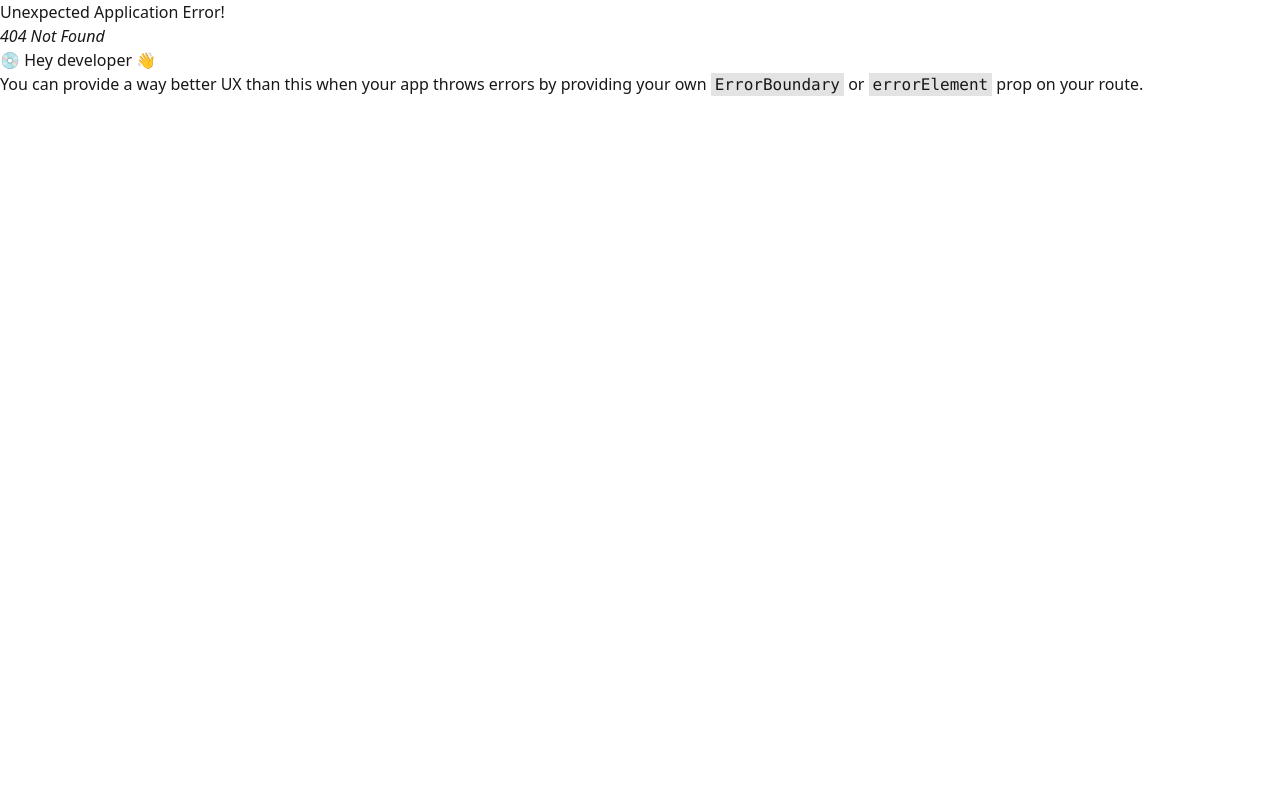
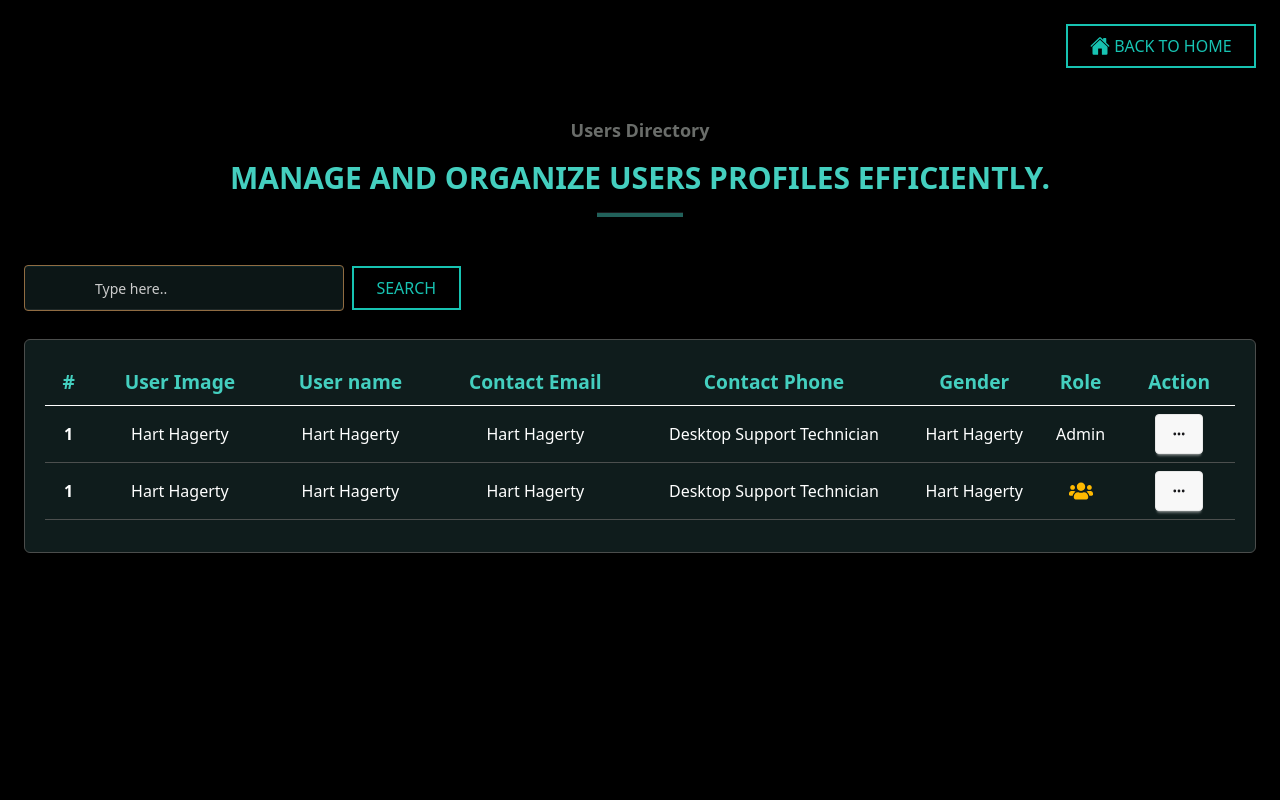
Before and after one commit to TanjiinaAkter/Eventease-client, a React (Vite) app: page /userlist in a window 1280 px wide. Before the commit this address had no page. Shown: the top 800 px of the page. Built offline with nearby package versions, Linux system fonts and the light colour scheme; a web font is replaced by a local one.

Commit message:
users   done

```diff
--- /dev/null
+++ b/src/pages/Dahboard/UserList/UserList.jsx
@@ -0,0 +1,117 @@
+import { HiDotsHorizontal } from "react-icons/hi";
+import { IoHome } from "react-icons/io5";
+import { MdDelete } from "react-icons/md";
+import { Link } from "react-router-dom";
+import RouteTitle from "../../../components/RouteTitle";
+import { GoPlus } from "react-icons/go";
+import { FaUsers } from "react-icons/fa";
+
+const UserList = () => {
+  return (
+    <div className="relative z-0  bg-black w-full h-full min-h-screen p-6">
+      <div className="flex justify-end">
+        <Link to="/">
+          <button className="flex button-style justify-start items-center gap-1">
+            <IoHome className="text-xl"></IoHome> BACK TO HOME
+          </button>
+        </Link>
+      </div>
+      <RouteTitle
+        routetitle={"Users Directory "}
+        routesubtitle={
+          "Manage and organize Users  profiles efficiently."
+        }></RouteTitle>
+      {/* SEARCH AND ADD NEW BUTTON */}
+      <div className="flex  flex-wrap my-7 justify-start items-center gap-4">
+        <div className="flex flex-wrap items-center gap-2">
+          <input
+            type="text"
+            id="text"
+            placeholder="Type here.."
+            className="input input-bordered !py-[22px] input-info border !border-[#b58753] bg-[#0f1c1c] text-white w-full max-w-xs placeholder:text-white"
+          />
+          <button className="button-style hover:scale-105">Search</button>
+        </div>
+      </div>
+      {/* TABLE STARSTS */}
+      <div className="mx-auto overflow-auto  border border-[#4b4d4c] w-full flex flex-col gap-4 p-5 pb-8 rounded-md bg-[#0f1c1c] ">
+        <div className="overflow-visible ">
+          <table className="table-auto   w-full min-w-[600px] text-white text-sm sm:text-base">
+            {/* head */}
+            <thead className="text-white ">
+              <tr className="border-b-[1px] text-[#44cfbf] text-[1.2rem] border-white">
+                <th className="px-3 py-2">#</th>
+                <th className="px-3 py-2">User Image</th>
+                <th className="px-3 py-2">User name</th>
+                <th className="px-3 py-2"> Contact Email</th>
+                <th className="px-3 py-2"> Contact Phone</th>
+                <th className="px-3 py-2">Gender </th>
+                <th className="px-3 py-2">Role </th>
+                <th className="px-3 py-2">Action </th>
+              </tr>
+            </thead>
+            <tbody className="">
+              {/* row 1 */}
+              <tr className="border-b-[1px]  border-[#4c4f4e] text-center">
+                <th>1</th>
+                <td className="py-4">Hart Hagerty</td>
+                <td className="py-4">Hart Hagerty</td>
+                <td className="py-4">Hart Hagerty</td>
+                <td className="py-4">Desktop Support Technician</td>
+                <td className="py-4">Hart Hagerty</td>
+                <td className="py-4">Admin</td>
+                <td className="">
+                  <div className="dropdown dropdown-end">
+                    <label tabIndex={0} className="btn m-1">
+                      <HiDotsHorizontal />
+                    </label>
+                    <ul
+                      tabIndex={0}
+                      className="dropdown-content menu  content-center p-2 shadow bg-gray-800 text-white rounded-box w-44">
+                      <li>
+                        <a href="#">
+                          <MdDelete className="text-3xl text-red-600" />
+                        </a>
+                      </li>
+                    </ul>
+                  </div>
+                </td>
+              </tr>
+              {/* row 2 */}
+              <tr className="border-b-[1px]  border-[#4c4f4e] text-center">
+                <th>1</th>
+                <td className="py-4">Hart Hagerty</td>
+                <td className="py-4">Hart Hagerty</td>
+                <td className="py-4">Hart Hagerty</td>
+                <td className="py-4">Desktop Support Technician</td>
+                <td className="py-4">Hart Hagerty</td>
+                <td className="py-4">
+                  <FaUsers className="place-self-center text-amber-400 text-2xl" />
+                </td>
+
+                <td className="">
+                  <div className="dropdown dropdown-end">
+                    <label tabIndex={0} className="btn m-1">
+                      <HiDotsHorizontal />
+                    </label>
+                    <ul
+                      tabIndex={0}
+                      className="dropdown-content menu  content-center p-2 shadow bg-gray-800 text-white rounded-box w-44">
+                      <li>
+                        <a href="#">
+                          <MdDelete className="text-3xl text-red-600" />
+                        </a>
+                      </li>
+                    </ul>
+                  </div>
+                </td>
+              </tr>
+            </tbody>
+          </table>
+        </div>
+      </div>
+    </div>
+  );
+};
+
+export default UserList;
--- a/src/router/router.jsx
+++ b/src/router/router.jsx
@@ -34,6 +34,7 @@ import AddEvent from "../pages/Dahboard/AddEvent/AddEvent";
 import EditEvent from "../pages/Dahboard/EditEvent/EditEvent";
 import VendorList from "../pages/Dahboard/VendorList/VendorList";
 import AddVendor from "../pages/Dahboard/AddVendor/AddVendor";
+import UserList from "../pages/Dahboard/UserList/UserList";
 
 const router = createBrowserRouter([
   {
@@ -158,6 +159,10 @@ const router = createBrowserRouter([
         path: "/addvendor",
         element: <AddVendor></AddVendor>,
       },
+      {
+        path: "/userlist",
+        element: <UserList></UserList>,
+      },
 
       // ===================== USER DASHBOARD ======================//
       {
```
